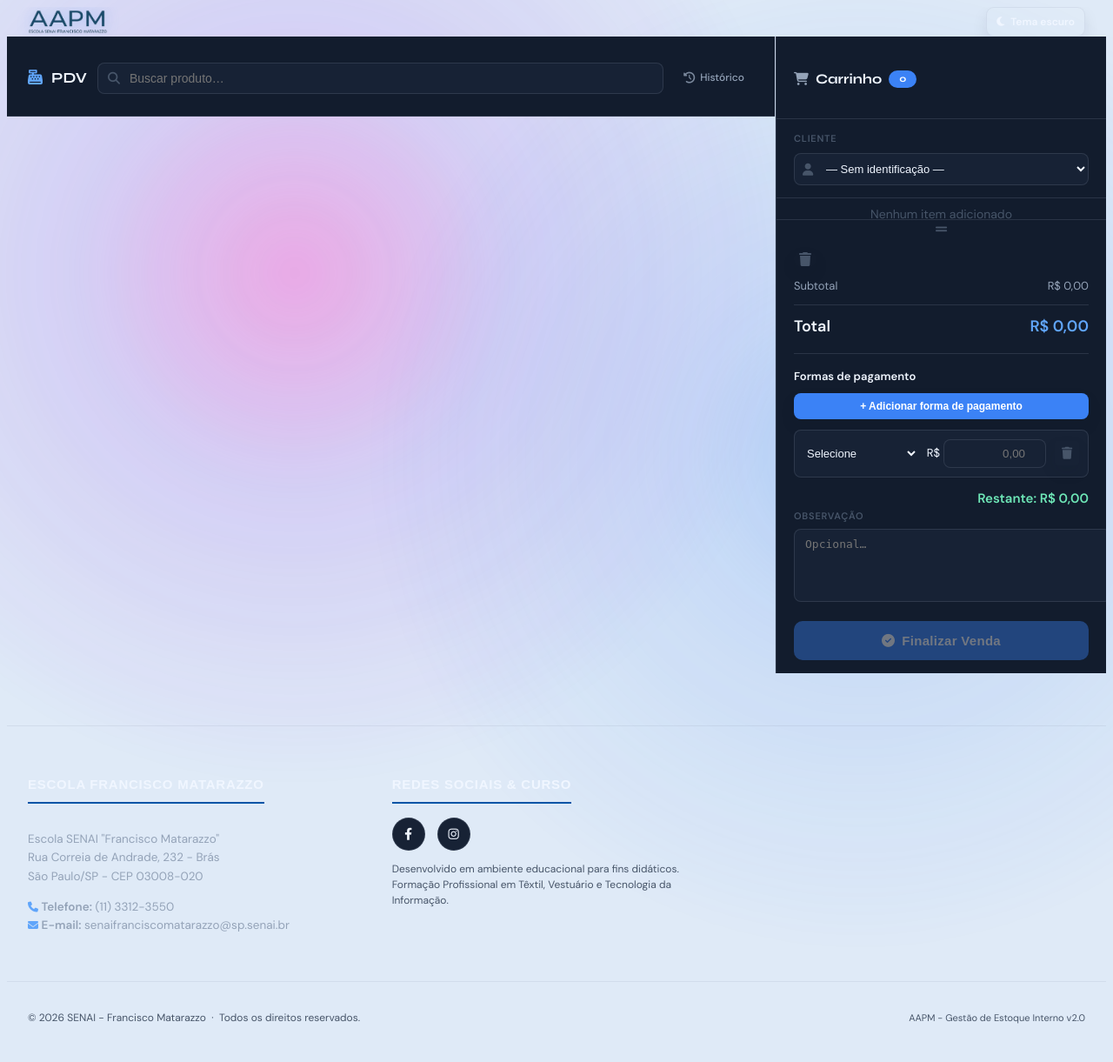
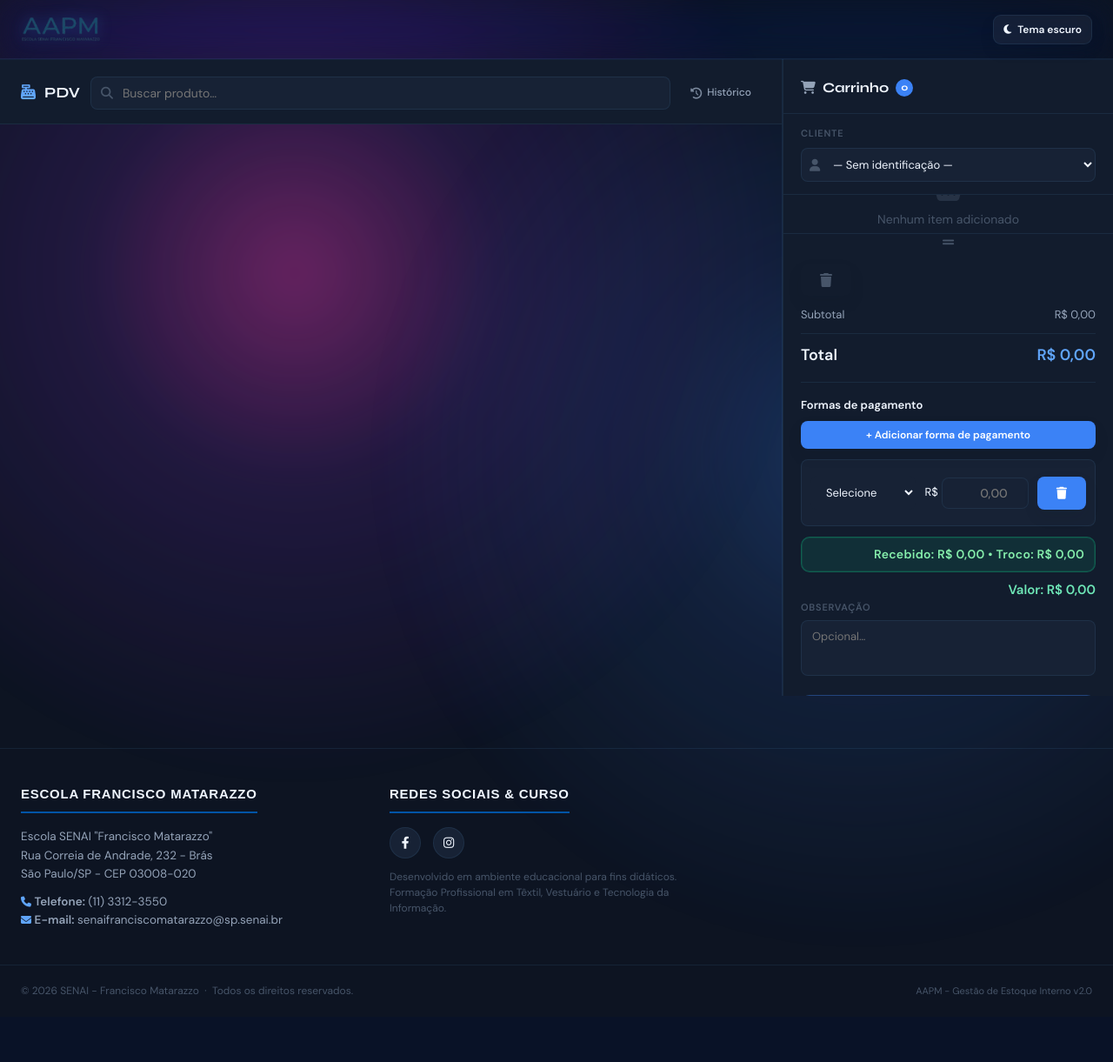
Before and after one commit to Igor0liveir4/Projeto-de-estoque-AAPM, a FastAPI app: template app/templates/pdv/index.html in a window 1280 px wide. Shown: the whole page at 87% size. After the commit the page ends 1146 px from the top, so only its background shows below. Run offline with FastAPI, Linux system fonts and the light colour scheme; the template is opened without the code that fills it, so the values that code supplies are empty.

Commit message:
fix: resolve merge conflicts and clean up styles in templates

```diff
--- a/app/templates/base.html
+++ b/app/templates/base.html
@@ -24,17 +24,10 @@
         rel="stylesheet">
     <style>
         :root {
-<<<<<<< HEAD
-            --bg-base: #080c14;
-            --bg-surface: #0d1320;
-            --bg-card: #111827;
-            --bg-card-hover: #161f30;
-=======
             --bg-base: #0d1422;
             --bg-surface: #121c2d;
             --bg-card: #172235;
             --bg-card-hover: #1d2a40;
->>>>>>> 2278898e0a85bee144099baa6a3cf0118a15b66f
             --border: rgba(99, 179, 237, 0.1);
             --border-hover: rgba(99, 179, 237, 0.28);
             --accent: #3b82f6;
@@ -55,8 +48,6 @@
             --senai-yellow: #ffcb05;
         }
 
-<<<<<<< HEAD
-=======
         :root[data-theme="light"] {
             color-scheme: light;
             --bg-base: #f1f5f9;
@@ -185,7 +176,6 @@
             color: inherit !important;
         }
 
->>>>>>> 2278898e0a85bee144099baa6a3cf0118a15b66f
         *,
         *::before,
         *::after {
@@ -196,11 +186,8 @@
 
         html {
             scroll-behavior: smooth;
-<<<<<<< HEAD
-=======
             max-width: 100%;
             overflow-x: hidden;
->>>>>>> 2278898e0a85bee144099baa6a3cf0118a15b66f
         }
 
         body {
@@ -213,23 +200,12 @@
             min-height: 100vh;
             display: flex;
             flex-direction: column;
-<<<<<<< HEAD
-            /* subtle grid texture */
-            background-image:
-                linear-gradient(rgba(59, 130, 246, 0.03) 1px, transparent 1px),
-                linear-gradient(90deg, rgba(59, 130, 246, 0.03) 1px, transparent 1px);
-            background-size: 40px 40px;
-        }
-
-        /* ── HEADER ────── */
-=======
             width: 100%;
             max-width: 100%;
             overflow-x: hidden;
         }
 
         /* ── HEADER  */
->>>>>>> 2278898e0a85bee144099baa6a3cf0118a15b66f
         header {
             position: fixed;
             top: 0;
@@ -377,11 +353,7 @@
             margin: 0 4px;
         }
 
-<<<<<<< HEAD
-        /* ── MAIN ─────── */
-=======
         /* ── MAIN ───────────────── */
->>>>>>> 2278898e0a85bee144099baa6a3cf0118a15b66f
         main {
             /* Compensa o header fixo para o conteúdo não ficar encoberto. */
             padding: var(--header-h) 0 0;
@@ -522,11 +494,7 @@
             border: 1px solid rgba(239, 68, 68, 0.2);
         }
 
-<<<<<<< HEAD
-        /* ── GLOBAL BUTTON ────────────── */
-=======
         /* ── GLOBAL BOTÃO ────── */
->>>>>>> 2278898e0a85bee144099baa6a3cf0118a15b66f
         button,
         .btn {
             font-family: 'DM Sans', sans-serif;
@@ -550,11 +518,7 @@
             box-shadow: 0 6px 20px var(--accent-glow);
         }
 
-<<<<<<< HEAD
-        /* ── FORM ELEMENTS ────────────── */
-=======
         /* ── FORM ELEMENTOS ─────── */
->>>>>>> 2278898e0a85bee144099baa6a3cf0118a15b66f
         input,
         textarea,
         select {
@@ -617,11 +581,7 @@
             color: var(--text-primary);
         }
 
-<<<<<<< HEAD
-        /* ── RESPONSIVE ────────── */
-=======
         /* ── RESPONSIVE ─────────── */
->>>>>>> 2278898e0a85bee144099baa6a3cf0118a15b66f
         @media (max-width: 992px) {
             .footer-grid {
                 grid-template-columns: 1fr;
@@ -1086,10 +1046,7 @@
                 {% set is_usuarios = current_path == '/usuarios' or current_path.startswith('/usuarios/') %}
                 {% set is_movimentacoes = current_path == '/movimentacoes' or current_path.startswith('/movimentacoes/')
                 %}
-<<<<<<< HEAD
-=======
                 {% set is_armarios = current_path == '/armarios' or current_path.startswith('/armarios/') %}
->>>>>>> 2278898e0a85bee144099baa6a3cf0118a15b66f
                 {% set is_pdv = current_path == '/pdv' or current_path.startswith('/pdv/') %}
                 {% set is_admin = usuario.role == 'admin' %}
                 <div class="nav-buttons">
@@ -1097,26 +1054,17 @@
                         endif %}>
                         <i class="fas fa-house"></i> Home
                     </a>
-<<<<<<< HEAD
-=======
                     {% if is_admin %}
->>>>>>> 2278898e0a85bee144099baa6a3cf0118a15b66f
                     <a href="/cliente" class="nav-btn {{ 'active' if is_cliente else '' }}" {% if is_cliente
                         %}aria-current="page" {% endif %}>
                         <i class="fas fa-users"></i> Clientes
                     </a>
-<<<<<<< HEAD
-=======
                     {% endif %}
->>>>>>> 2278898e0a85bee144099baa6a3cf0118a15b66f
                     <a href="/produtos" class="nav-btn {{ 'active' if is_produtos else '' }}" {% if is_produtos
                         %}aria-current="page" {% endif %}>
                         <i class="fas fa-box-open"></i> Produtos
                     </a>
-<<<<<<< HEAD
-=======
                     {% if is_admin %}
->>>>>>> 2278898e0a85bee144099baa6a3cf0118a15b66f
                     <a href="/categorias" class="nav-btn {{ 'active' if is_categorias else '' }}" {% if is_categorias
                         %}aria-current="page" {% endif %}>
                         <i class="fas fa-tags"></i> Categorias
@@ -1129,14 +1077,11 @@
                         is_movimentacoes %}aria-current="page" {% endif %}>
                         <i class="fas fa-exchange-alt"></i> Movimentações
                     </a>
-<<<<<<< HEAD
-=======
                     {% endif %}
                     <a href="/armarios" class="nav-btn {{ 'active' if is_armarios else '' }}" {% if is_armarios
                         %}aria-current="page" {% endif %}>
                         <i class="fas fa-door-open"></i> Armários
                     </a>
->>>>>>> 2278898e0a85bee144099baa6a3cf0118a15b66f
                     <a href="/pdv" class="nav-btn {{ 'active' if is_pdv else '' }}" {% if is_pdv %}aria-current="page"
                         {% endif %}>
                         <i class="fas fa-cash-register"></i> PDV
@@ -1230,11 +1175,8 @@
                     </li>
                     <li><a href="/produtos"><i class="fas fa-chevron-right" style="font-size: 10px;"></i> Catálogo de
                             Produtos</a></li>
-<<<<<<< HEAD
-=======
                     <li><a href="/armarios"><i class="fas fa-chevron-right" style="font-size: 10px;"></i> Mapa de
                             Armários</a></li>
->>>>>>> 2278898e0a85bee144099baa6a3cf0118a15b66f
                     <li><a href="/pdv"><i class="fas fa-chevron-right" style="font-size: 10px;"></i> Ponto de Venda
                             (PDV)</a></li>
                     <li><a href="https://sp.senai.br" target="_blank"><i class="fas fa-globe"
--- a/app/templates/pdv/index.html
+++ b/app/templates/pdv/index.html
@@ -1038,31 +1038,20 @@
     }
 
     .pagamento-troco {
-        color: #10b981;
-        font-size: 13px;
-        font-weight: 700;
+        display: flex;
+        justify-content: flex-end;
+        align-items: center;
         margin: 0 0 8px;
+        padding: 8px 12px;
+        border: 1px solid rgba(16, 185, 129, 0.35);
+        border-radius: 10px;
+        background: rgba(16, 185, 129, 0.12);
+        color: #86efac;
+        font-size: 14px;
+        font-weight: 800;
+        letter-spacing: 0.02em;
         text-align: right;
-    }
-
-    .btn-remover-pagamento {
-        background: transparent;
-        border: 0;
-        color: var(--text-muted);
-        cursor: pointer;
-        font-size: 14px;
-        display: flex;
-        align-items: center;
-        justify-content: center;
-        width: 28px;
-        height: 28px;
-        border-radius: 4px;
-        transition: color var(--transition), background var(--transition);
-    }
-
-    .btn-remover-pagamento:hover {
-        color: #f87171;
-        background: rgba(239, 68, 68, 0.1);
+        box-shadow: inset 0 0 0 1px rgba(16, 185, 129, 0.14);
     }
 
     .pagamento-restante {
@@ -1071,6 +1060,10 @@
         color: var(--text-primary);
         margin-top: 8px;
         text-align: right;
+    }
+
+    .pagamento-restante strong {
+        color: var(--text-primary);
     }
 </style>
 {% endblock %}
@@ -1212,7 +1205,7 @@
                 </div>
                 <div id="pagamentos-list" class="pagamentos-list"></div>
                 <div id="pagamento-troco" class="pagamento-troco" hidden></div>
-                <div class="pagamento-restante" id="pagamento-restante">Restante: R$ 0,00</div>
+                <div class="pagamento-restante" id="pagamento-restante">Valor: R$ 0,00</div>
             </div>
 
             <div class="obs-wrap">
@@ -1270,12 +1263,14 @@
 <div class="pix-modal" id="pix-modal" role="dialog" aria-modal="true" aria-labelledby="pix-modal-title">
     <div class="pix-modal-card">
         <h3 id="pix-modal-title">Aguardando pagamento Pix</h3>
-        <p>Valor Pix: <strong id="pix-modal-valor"></strong></p>
+        <p id="pix-modal-info">Valor Pix: <strong id="pix-modal-valor"></strong></p>
+        <div id="pix-modal-qr-wrap">
             <img class="pix-qr" id="pix-modal-qr" alt="QR Code Pix para pagamento">
             <label for="pix-modal-copia-cola">Pix Copia e Cola</label>
             <div class="pix-copia-cola">
                 <input id="pix-modal-copia-cola" type="text" readonly aria-label="Código Pix Copia e Cola">
                 <button type="button" id="pix-copiar">Copiar</button>
+            </div>
         </div>
         <p id="pix-modal-erro" class="pix-modal-erro" role="alert" hidden></p>
         <div class="pix-modal-actions">
@@ -1353,7 +1348,6 @@ function resolverImagemUrl(url) {
     return valor;
 }
 
-// Captura o valor do desconto vindo do Jinja2 com segurança
 const DESCONTO_PCT = parseFloat("{{ desconto_associado }}") || 0;
 
 function criarLinhaPagamento(index = 0) {
@@ -1502,10 +1496,12 @@ function atualizarPagamentoResumo() {
     const resumo = calcularResumoPagamentos();
     const restante = document.getElementById('pagamento-restante');
     const troco = document.getElementById('pagamento-troco');
-
-    restante.textContent = 'Restante: ' + fmtBRL(resumo.restante / 100);
+    const valorTotal = Math.max(0, obterTotalVendaCentavos() / 100);
+    const valorRecebido = Math.max(0, valorTotal - (resumo.restante / 100));
+
+    restante.textContent = 'Valor: ' + fmtBRL(valorTotal);
     restante.style.color = resumo.restante > 0 ? '#fbbf24' : '#6ee7b7';
-    troco.textContent = 'Troco: ' + fmtBRL(resumo.troco / 100);
+    troco.textContent = 'Recebido: ' + fmtBRL(valorRecebido) + ' • Troco: ' + fmtBRL(resumo.troco / 100);
     troco.hidden = resumo.troco === 0;
 
     document.getElementById('btn-finalizar').disabled =
@@ -1522,7 +1518,6 @@ window.limparCarrinho = function () {
     mostrarErro('Carrinho limpo.');
 };
 
-// ── Busca ──────────────────────────────────────
 const campoBuscaProduto = document.getElementById('busca-produto');
 let temporizadorBuscaProduto;
 
@@ -1533,7 +1528,6 @@ campoBuscaProduto.addEventListener('input', function () {
         card.style.display = nome.includes(q) ? '' : 'none';
     });
 
-    // Consulta também os produtos das demais páginas e volta ao primeiro resultado.
     clearTimeout(temporizadorBuscaProduto);
     temporizadorBuscaProduto = setTimeout(() => {
         const parametros = new URLSearchParams({
@@ -1554,7 +1548,6 @@ document.getElementById('form-busca-produto').addEventListener('submit', functio
     window.location.assign(`/pdv?${parametros.toString()}`);
 });
 
-// ── Seleção de variação ────────────────────────
 let produtoSelecionado = null;
 let variacoesSelecionadas = [];
 
@@ -1663,7 +1656,6 @@ document.addEventListener('keydown', event => {
     }
 });
 
-// ── Alterar quantidade ─────────────────────────
 window.alterarQtd = function (variacaoId, delta) {
     let item = carrinho.find(i => i.variacao_id === variacaoId);
     if (!item) return;
@@ -1678,7 +1670,6 @@ window.removerItem = function (variacaoId) {
     renderCarrinho();
 };
 
-// ── Cliente / Desconto ─────────────────────────
 window.atualizarCliente = function () {
     const sel = document.getElementById('cliente-select');
     const opt = sel.options[sel.selectedIndex];
@@ -1701,7 +1692,6 @@ function atualizarPrecosProdutos() {
     });
 }
 
-// ── Render ─────────────────────────────────────
 function atualizarEstoqueProdutos() {
     document.querySelectorAll('.produto-card').forEach(card => {
         const quantidadeNoCarrinho = carrinho
@@ -1744,7 +1734,6 @@ function renderCarrinho() {
 
     if (carrinho.length === 0) {
         vazio.style.display = 'flex';
-        // remove item lines
         wrapper.querySelectorAll('.item-linha').forEach(el => el.remove());
         linDesc.style.display = 'none';
         setTotais(0, 0);
@@ -1753,7 +1742,6 @@ function renderCarrinho() {
     }
 
     vazio.style.display = 'none';
-    // Rebuild item lines
     wrapper.querySelectorAll('.item-linha').forEach(el => el.remove());
 
     carrinho.forEach(item => {
@@ -1787,7 +1775,6 @@ function renderCarrinho() {
     setTotais(bruto, liquido);
     atualizarPagamentoResumo();
 
-    // Monta hidden inputs para o form
     const itensParaForm = carrinho.map(i => ({
         produto_id: i.produto_id,
         variacao_id: i.variacao_id,
@@ -1802,7 +1789,6 @@ function setTotais(bruto, liquido) {
     document.getElementById('total-val').textContent = fmtBRL(liquido);
 }
 
-// ── Utilitários ────────────────────────────────
 function fmtBRL(v) {
     return 'R$ ' + Number(v || 0).toFixed(2).replace('.', ',');
 }
@@ -1832,7 +1818,10 @@ const pixModal = document.getElementById('pix-modal');
 const pixModalErro = document.getElementById('pix-modal-erro');
 const pixConfirmacaoToken = document.getElementById('pix-confirmacao-token');
 const pixFinalizeButton = document.getElementById('btn-finalizar');
+const pixModalQrWrap = document.getElementById('pix-modal-qr-wrap');
+const pixModalInfo = document.getElementById('pix-modal-info');
 let gerandoPix = false;
+let pagamentoModalTipoAtivo = 'Pix';
 
 function fecharModalPix() {
     pixModal.classList.remove('aberto');
@@ -1840,7 +1829,23 @@ function fecharModalPix() {
     document.getElementById('pix-txid').value = '';
     document.getElementById('pix-modal-qr').removeAttribute('src');
     document.getElementById('pix-modal-copia-cola').value = '';
+    pixModalQrWrap.style.display = 'block';
+    pixModalInfo.innerHTML = 'Valor Pix: <strong id="pix-modal-valor"></strong>';
     pixModalErro.hidden = true;
+    pagamentoModalTipoAtivo = 'Pix';
+}
+
+function abrirModalConfirmacaoPagamento(tipo, valor) {
+    pagamentoModalTipoAtivo = tipo;
+    const titulo = tipo === 'Pix' ? 'Aguardando pagamento Pix' : `Confirmar pagamento ${tipo}`;
+    const textoValor = tipo === 'Pix' ? 'Valor Pix' : `Valor ${tipo}`;
+
+    document.getElementById('pix-modal-title').textContent = titulo;
+    pixModalInfo.innerHTML = `${textoValor}: <strong id="pix-modal-valor"></strong>`;
+    document.getElementById('pix-modal-valor').textContent = fmtBRL(valor);
+    pixModalQrWrap.style.display = tipo === 'Pix' ? 'block' : 'none';
+    pixModalErro.hidden = true;
+    pixModal.classList.add('aberto');
 }
 
 async function abrirConfirmacaoPix() {
@@ -1864,14 +1869,12 @@ async function abrirConfirmacaoPix() {
         const resultado = await resposta.json();
         if (!resposta.ok) throw new Error(resultado.detail || 'Não foi possível gerar o Pix.');
 
-        document.getElementById('pix-modal-valor').textContent =
-            fmtBRL(resultado.valor_centavos / 100);
+        abrirModalConfirmacaoPagamento('Pix', resultado.valor_centavos / 100);
         document.getElementById('pix-modal-qr').src = resultado.qr_code;
         document.getElementById('pix-modal-copia-cola').value = resultado.payload;
         document.getElementById('pix-copiar').textContent = 'Copiar';
         pixConfirmacaoToken.value = resultado.confirmacao_token;
         document.getElementById('pix-txid').value = resultado.txid;
-        pixModal.classList.add('aberto');
     } catch (erro) {
         mostrarErro(erro.message || 'Não foi possível gerar o Pix.');
     } finally {
@@ -1899,11 +1902,17 @@ pixModal.addEventListener('click', event => {
 });
 
 document.getElementById('pix-confirmar').addEventListener('click', () => {
+    if (pagamentoModalTipoAtivo === 'Pix') {
         if (!pixConfirmacaoToken.value) {
             pixModalErro.textContent = 'Gere novamente o QR Code antes de confirmar o pagamento.';
             pixModalErro.hidden = false;
             return;
         }
+        pixModal.classList.remove('aberto');
+        document.getElementById('form-venda').submit();
+        return;
+    }
+
     pixModal.classList.remove('aberto');
     document.getElementById('form-venda').submit();
 });
@@ -1928,12 +1937,20 @@ pixFinalizeButton.addEventListener('click', async function (event) {
         return;
     }
 
-    if (formasPagamento.some(item => item.tipo === 'Pix' && Number(item.valor) > 0)) {
+    const pagamentosComValor = formasPagamento.filter(item => item.tipo && Number(item.valor) > 0);
+    if (pagamentosComValor.some(item => item.tipo === 'Pix')) {
         event.preventDefault();
         await abrirConfirmacaoPix();
         return;
     }
 
+    if (pagamentosComValor.length > 0) {
+        event.preventDefault();
+        const valorTotal = pagamentosComValor.reduce((total, item) => total + Number(item.valor || 0), 0);
+        abrirModalConfirmacaoPagamento(pagamentosComValor[0].tipo, valorTotal);
+        return;
+    }
+
     pixConfirmacaoToken.value = '';
     document.getElementById('pix-txid').value = '';
     document.getElementById('form-venda').submit();
@@ -1946,7 +1963,6 @@ document.getElementById('obs-input').addEventListener('input', function () {
 renderPagamentos();
 renderCarrinho();
 
-// ── Erros vindos do servidor via query param ───
 const params = new URLSearchParams(window.location.search);
 const erros = {
     json: 'Erro ao processar o carrinho. Tente novamente.',
```
Also changed, not shown: app/templates/pdv/comprovante.html (+28 -22 lines), README.md, banco.db. Lines whose indentation alone changed are shown as unchanged.
